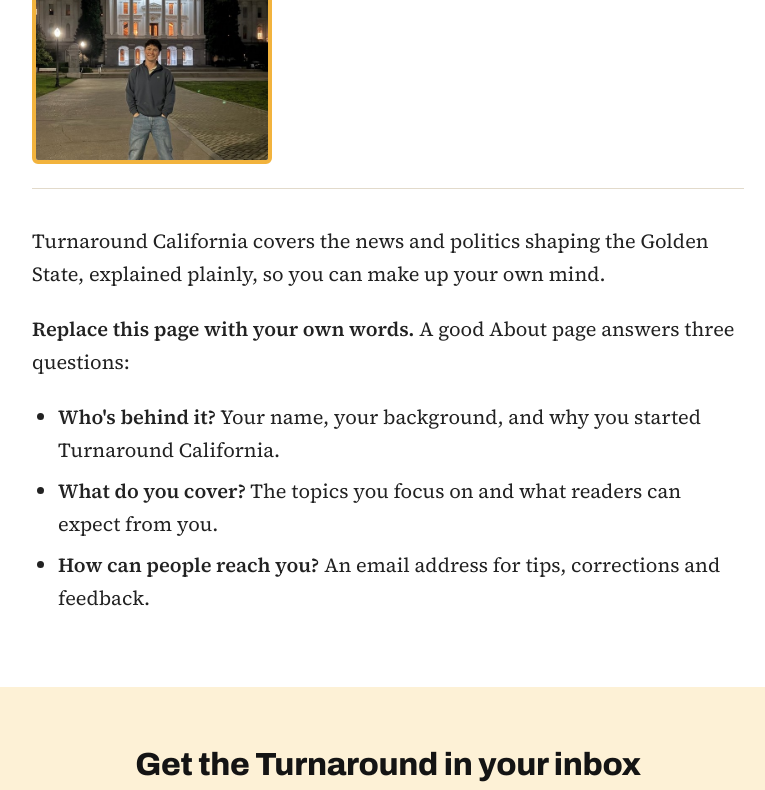
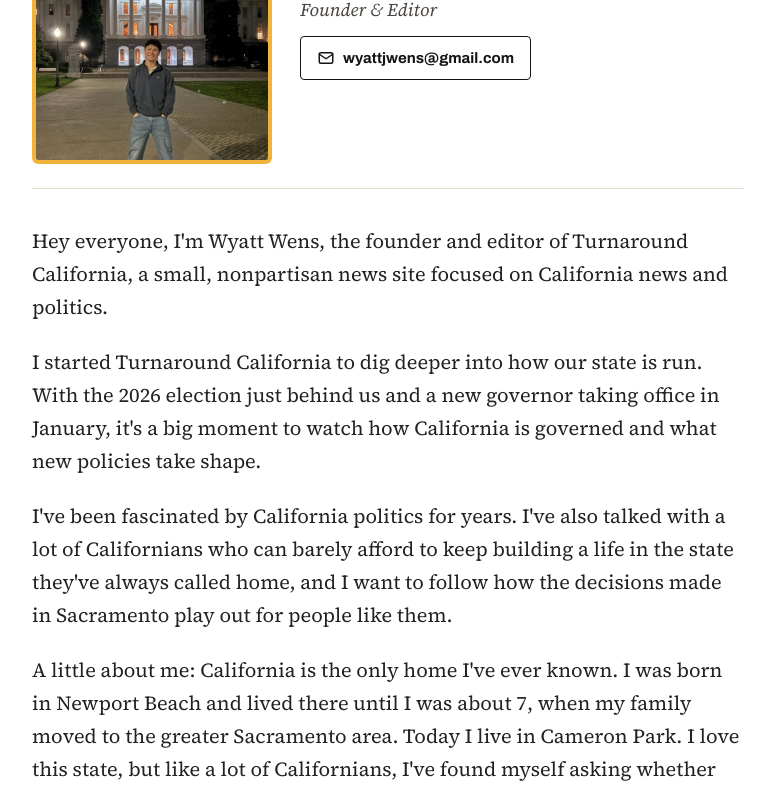
Before and after one commit to wyattgolfer1/turnaroundcalifornia, an Eleventy site: page src/about.md in a window 1280 px wide. Shown: the part 410-1200 px from the top of the page, without its empty margins (252-1017 px from the left). Built offline with nearby package versions, Linux system fonts and the light colour scheme; Eleventy itself is replaced by a stand-in of ours; files that its build step writes are made by us from their sources.

Commit message:
About page: Wyatt's introduction, name, title and email
Co-Authored-By: Claude Opus 5.5 <noreply@anthropic.com>
Claude-Session: https://claude.ai/code/session_01RMTSKw5uyPK9YqixEShuWc

```diff
--- a/src/_data/author.json
+++ b/src/_data/author.json
@@ -1,5 +1,5 @@
 {
-  "name": "Your Name",
-  "bio": "Write a short bio here: who you are, what you cover, and how readers can reach you with tips.",
+  "name": "Wyatt Wens",
+  "bio": "Founder and editor of Turnaround California. Born in Newport Beach and based in Cameron Park, Wyatt covers California news and politics.",
   "photo": "/images/uploads/headshot.jpg"
 }
--- a/src/about.md
+++ b/src/about.md
@@ -3,17 +3,19 @@ layout: about.njk
 title: About
 heading: About Turnaround California
 permalink: /about/
-summary: About Turnaround California.
-name: ""
-role: ""
+summary: Meet Wyatt Wens, founder and editor of Turnaround California, a small, nonpartisan news site covering California news and politics.
+name: Wyatt Wens
+role: Founder & Editor
 photo: /images/uploads/about-photo.jpg
 linkedin: ""
-email: ""
+email: wyattjwens@gmail.com
 ---
-Turnaround California covers the news and politics shaping the Golden State, explained plainly, so you can make up your own mind.
+Hey everyone, I'm Wyatt Wens, the founder and editor of Turnaround California, a small, nonpartisan news site focused on California news and politics.
 
-**Replace this page with your own words.** A good About page answers three questions:
+I started Turnaround California to dig deeper into how our state is run. With the 2026 election just behind us and a new governor taking office in January, it's a big moment to watch how California is governed and what new policies take shape.
 
-- **Who's behind it?** Your name, your background, and why you started Turnaround California.
-- **What do you cover?** The topics you focus on and what readers can expect from you.
-- **How can people reach you?** An email address for tips, corrections and feedback.
+I've been fascinated by California politics for years. I've also talked with a lot of Californians who can barely afford to keep building a life in the state they've always called home, and I want to follow how the decisions made in Sacramento play out for people like them.
+
+A little about me: California is the only home I've ever known. I was born in Newport Beach and lived there until I was about 7, when my family moved to the greater Sacramento area. Today I live in Cameron Park. I love this state, but like a lot of Californians, I've found myself asking whether staying here is really worth it.
+
+Have a tip, a question or a correction? Email me. I'd love to hear from you.
```
